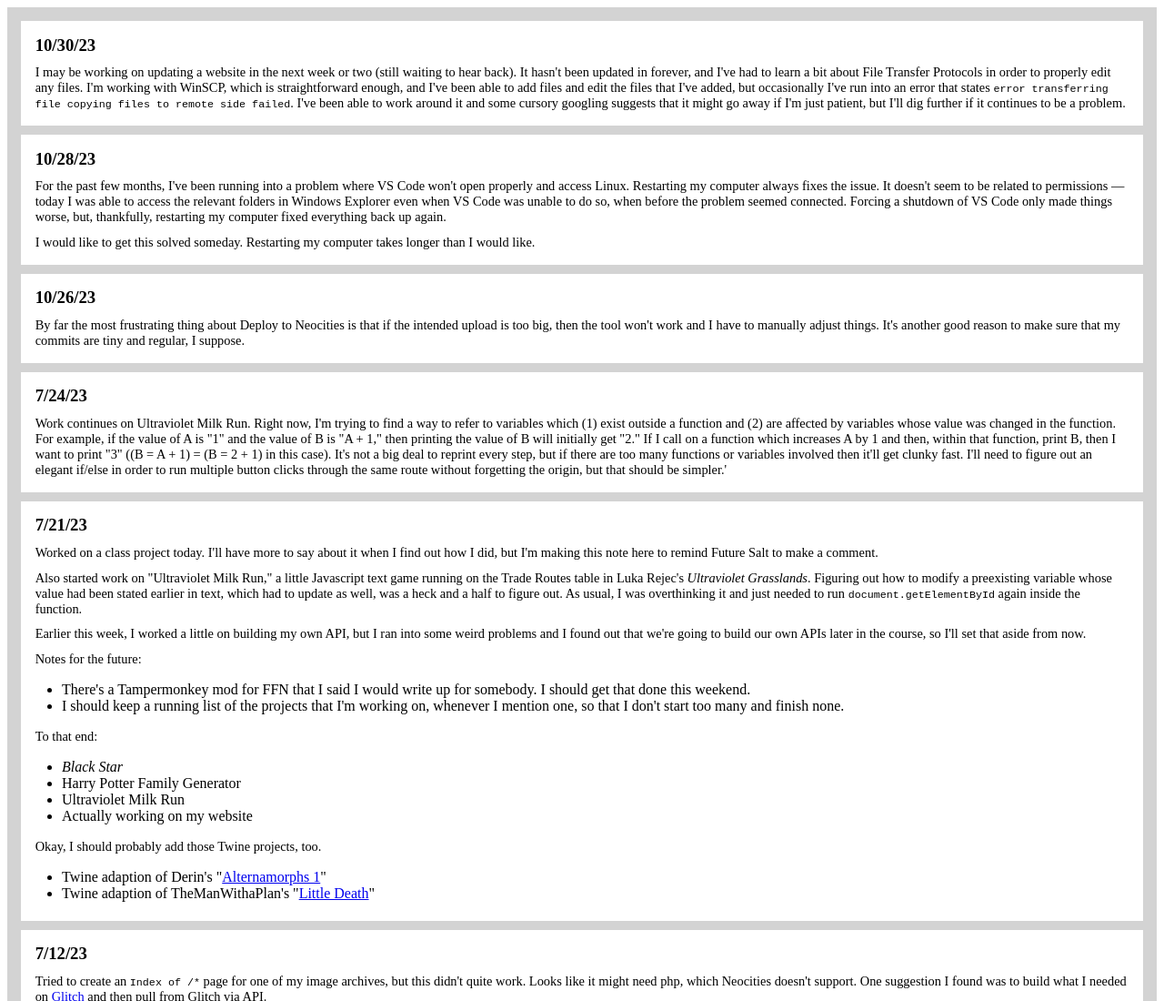
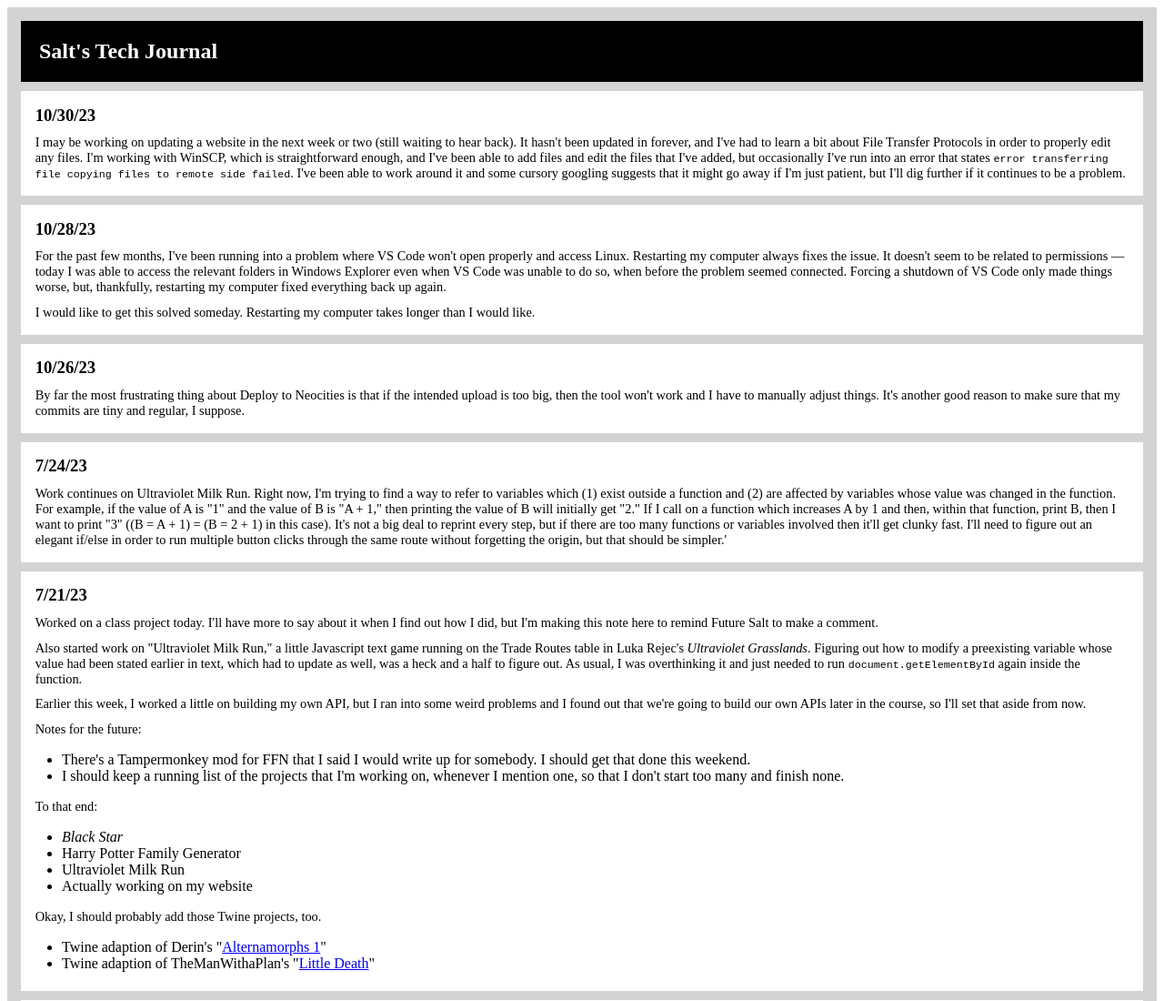
Before and after one commit to JamesGauvreau/neocity, a plain HTML site: page public/projects/tech-journal.html in a window 1280 px wide. Shown: the top 1100 px of the page at 91% size. Drawn offline with Linux system fonts and the light colour scheme.

Commit message:
updated tech journal formatting

```diff
--- a/public/projects/tech-journal.html
+++ b/public/projects/tech-journal.html
@@ -9,7 +9,7 @@
             background-color: lightgray;
         }
 
-        .outsideJournal>h1,
+        .outsideJournal>h1, h2,
         .insideJournal {
             margin: 10px;
             padding: 5px;
@@ -42,6 +42,10 @@
     -->
 
     <section class="outsideJournal">
+
+        <article class="insideJournal" style="background-color: black;">
+            <h2 style="color: white;">Salt's Tech Journal</h2>
+        </article>
 
         <article class="insideJournal">
             <h1>10/30/23</h1>
```
